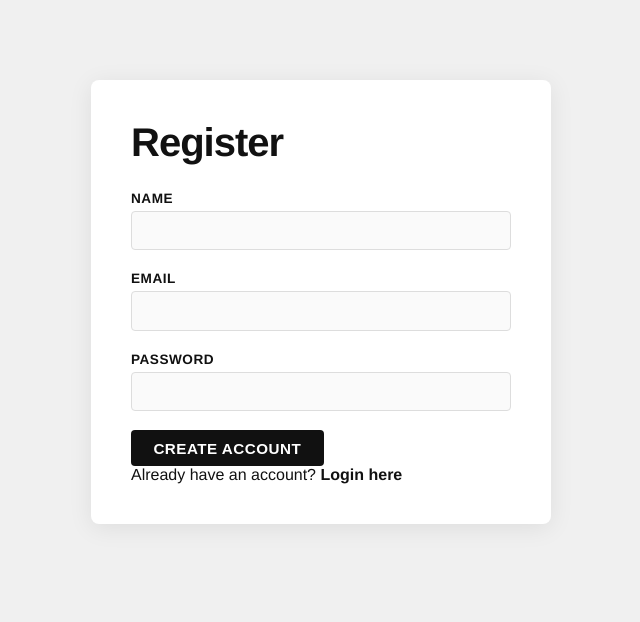
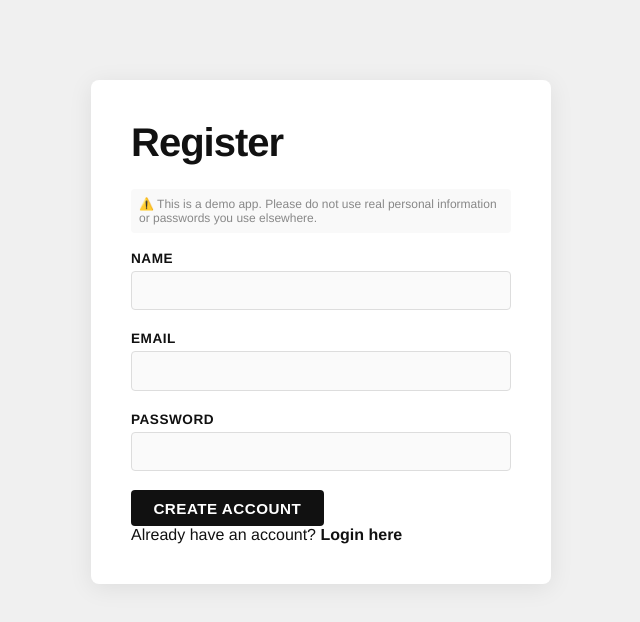
Before and after one commit to twiinko-rocker/activity-tracker, a React (Vite) app in the folder client/: page /register in a window 1280 px wide. Shown: the top 622 px of the page, without its empty margins (319-959 px from the left). Built offline with nearby package versions, Linux system fonts and the light colour scheme.

Commit message:
feat: add disclaimer, test credentials, back link to dashboard link, and log activity button

```diff
--- a/client/src/App.jsx
+++ b/client/src/App.jsx
@@ -4,7 +4,7 @@ import Login from './pages/Login';
 import Register from './pages/Register';
 import LogActivity from './pages/LogActivity';
 import { ActivityList } from './components/ActivityList';
-import { useNavigate, Link } from 'react-router-dom';
+import { useNavigate } from 'react-router-dom';
 
 
 const Dashboard = () => {
@@ -22,7 +22,6 @@ const Dashboard = () => {
       <div className="nav">
         <h2>🏃 Activity Tracker</h2>
         <div style={{ display: 'flex', gap: '1rem', alignItems: 'center' }}>
-          <Link to="/log-activity">+ Log Activity</Link>
           <button onClick={handleLogout}>Logout</button>
         </div>
       </div>
--- a/client/src/components/ActivityList.jsx
+++ b/client/src/components/ActivityList.jsx
@@ -52,7 +52,12 @@ export const ActivityList = () => {
 
     return (
         <div className="activity-info">
-            <h2>Your Activities</h2>
+            <div style={{ display: 'flex', justifyContent: 'space-between', alignItems: 'center', marginBottom: '1.5rem' }}>
+                <h2 style={{ margin: 0 }}>Your Activities</h2>
+                <Link to="/log-activity">
+                    <button style={{ fontSize: '0.85rem' }}>+ Log Activity</button>
+                </Link>
+            </div>
 
             <div style={{ marginBottom: '1rem' }}>
                 <label htmlFor="activity-filter" style={{ marginRight: '0.5rem' }}>Filter by Activity:</label>
--- a/client/src/pages/LogActivity.jsx
+++ b/client/src/pages/LogActivity.jsx
@@ -1,6 +1,7 @@
 import { useState } from "react";
 import { useNavigate } from "react-router-dom";
 import '../styles/pages.css';
+import { Link } from "react-router-dom";
 
 
 
@@ -78,6 +79,7 @@ function LogActivity() {
 
   return (
     <div className="page">
+      <Link to="/dashboard" style={{ fontSize: '0.85rem', color: '#888', marginBottom: '2rem' }}>← Back to Dashboard</Link>
       <h1>Log Activity</h1>
 
       <form onSubmit={handleSubmit}>
--- a/client/src/pages/Login.jsx
+++ b/client/src/pages/Login.jsx
@@ -81,9 +81,14 @@ function Login() {
         </div>
         {errors.server && <p>{errors.server}</p>}
         <button type="submit">Login</button>
-        <p><span style={{ color: '#666', fontSize: '0.9rem' }}>
-          Don't have an account? <a href="/register">Register here</a>
-        </span></p>
+        <p>
+          <span style={{ color: '#666', fontSize: '0.9rem', marginTop: '1rem', display: 'block' }}>
+            Don't have an account? <a href="/register">Register here</a>
+          </span>
+        </p>
+        <p style={{ fontSize: '0.75rem', color: '#888', marginTop: '1rem' }}>
+          Demo account: <strong>test@test.com</strong> / <strong>pass123456</strong>
+        </p>
       </form>
     </div>
   );
--- a/client/src/pages/Register.jsx
+++ b/client/src/pages/Register.jsx
@@ -57,6 +57,16 @@ function Register() {
   return (
     <div className="page">
       <h1>Register</h1>
+      <p style={{
+        fontSize: '0.75rem',
+        color: '#888',
+        marginBottom: '1rem',
+        padding: '0.5rem',
+        background: '#f9f9f9',
+        borderRadius: '4px'
+      }}>
+        ⚠️ This is a demo app. Please do not use real personal information or passwords you use elsewhere.
+      </p>
       <form onSubmit={handleSubmit}>
         <div className="form-group">
           <label>Name</label>
```
